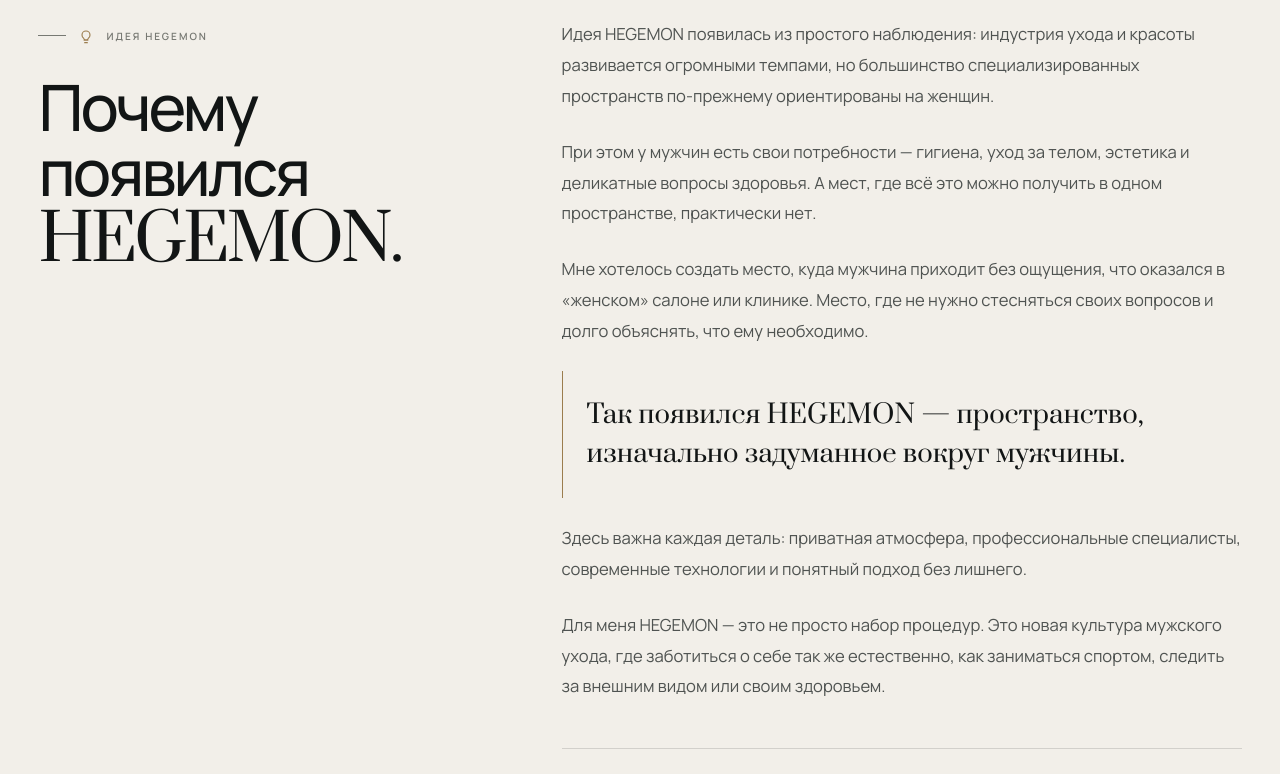
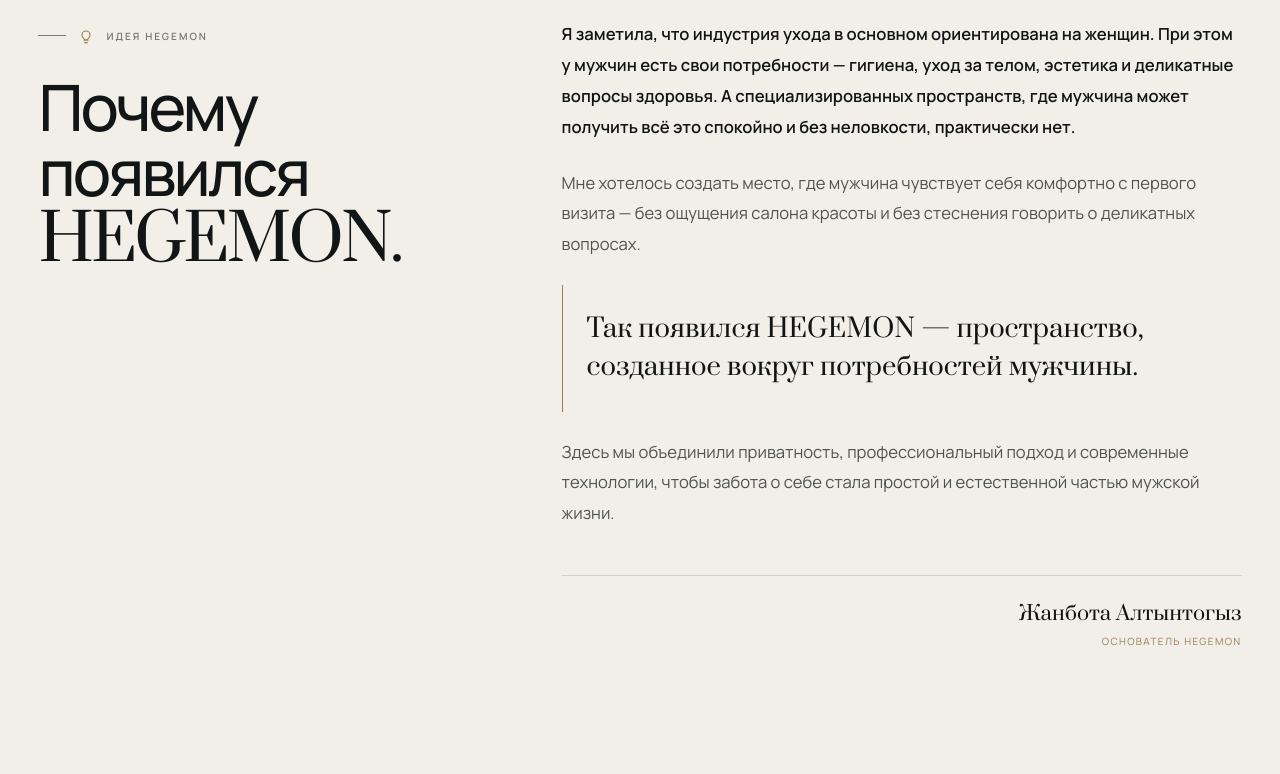
Before and after one commit to ahmedddd-code/hegemon, a React (Vite) app: page /about in a window 1280 px wide. Shown: the part 1420-2194 px from the top of the page. Built offline with nearby package versions, Linux system fonts and the light colour scheme; no server answers.

Commit message:
Refine founder story and signature

```diff
--- a/src/components/AboutStory.tsx
+++ b/src/components/AboutStory.tsx
@@ -23,13 +23,11 @@
             <h2>Почему появился<br /><em>HEGEMON.</em></h2>
           </header>
           <div className="founder-story__copy">
-            <p>Идея HEGEMON появилась из простого наблюдения: индустрия ухода и красоты развивается огромными темпами, но большинство специализированных пространств по-прежнему ориентированы на женщин.</p>
-            <p>При этом у мужчин есть свои потребности — гигиена, уход за телом, эстетика и деликатные вопросы здоровья. А мест, где всё это можно получить в одном пространстве, практически нет.</p>
-            <p>Мне хотелось создать место, куда мужчина приходит без ощущения, что оказался в «женском» салоне или клинике. Место, где не нужно стесняться своих вопросов и долго объяснять, что ему необходимо.</p>
-            <p>Так появился HEGEMON — пространство, изначально задуманное вокруг мужчины.</p>
-            <p>Здесь важна каждая деталь: приватная атмосфера, профессиональные специалисты, современные технологии и понятный подход без лишнего.</p>
-            <p>Для меня HEGEMON — это не просто набор процедур. Это новая культура мужского ухода, где заботиться о себе так же естественно, как заниматься спортом, следить за внешним видом или своим здоровьем.</p>
-            <footer><span>Основатель HEGEMON</span><strong>HEGEMON</strong></footer>
+            <p className="founder-story__lead">Я заметила, что индустрия ухода в основном ориентирована на женщин. При этом у мужчин есть свои потребности — гигиена, уход за телом, эстетика и деликатные вопросы здоровья. А специализированных пространств, где мужчина может получить всё это спокойно и без неловкости, практически нет.</p>
+            <p>Мне хотелось создать место, где мужчина чувствует себя комфортно с первого визита — без ощущения салона красоты и без стеснения говорить о деликатных вопросах.</p>
+            <p className="founder-story__origin">Так появился <strong>HEGEMON — пространство, созданное вокруг потребностей мужчины.</strong></p>
+            <p>Здесь мы объединили приватность, профессиональный подход и современные технологии, чтобы забота о себе стала простой и естественной частью мужской жизни.</p>
+            <footer><strong>Жанбота Алтынтогыз</strong><em>Основатель HEGEMON</em></footer>
           </div>
         </div>
       </section>
--- a/src/styles/about.css
+++ b/src/styles/about.css
@@ -14,10 +14,12 @@
 .founder-story__copy { max-width:760px; }
 .founder-story__copy>p { color:#4f5351; font-size:clamp(15px,1.3vw,18px); line-height:1.85; }
 .founder-story__copy>p+p { margin-top:25px; }
-.founder-story__copy>p:nth-child(4) { padding:25px 0 25px 24px; border-left:1px solid var(--gold-dark); color:var(--ink); font:clamp(21px,2vw,29px)/1.5 'Prata',serif; }
-.founder-story__copy footer { margin-top:46px; padding-top:24px; display:flex; align-items:end; justify-content:space-between; gap:25px; border-top:1px solid var(--line); }
-.founder-story__copy footer span { color:var(--muted); font-size:10px; letter-spacing:.15em; text-transform:uppercase; }
-.founder-story__copy footer strong { font:18px 'Prata',serif; letter-spacing:.14em; }
+.founder-story__copy .founder-story__lead { color:var(--ink); font-weight:600; }
+.founder-story__copy .founder-story__origin { padding:25px 0 25px 24px; border-left:1px solid var(--gold-dark); color:var(--ink); font:clamp(21px,2vw,29px)/1.5 'Prata',serif; }
+.founder-story__copy .founder-story__origin strong { font-weight:400; }
+.founder-story__copy footer { margin-top:46px; padding-top:24px; display:flex; align-items:flex-end; flex-direction:column; gap:7px; border-top:1px solid var(--line); text-align:right; }
+.founder-story__copy footer strong { color:var(--ink); font:20px 'Prata',serif; }
+.founder-story__copy footer em { color:var(--gold-dark); font-size:10px; letter-spacing:.14em; text-transform:uppercase; }
 .hygiene { position:relative; min-height:690px; display:flex; align-items:center; color:#fff; background:#071315 url('/images/hegemon-hero-man.png') 88% center/auto 115% no-repeat; }
 .hygiene::before { content:''; position:absolute; inset:0; background:linear-gradient(90deg,#071315 0%,#071315 46%,rgba(7,19,21,.72) 67%,rgba(7,19,21,.12)); }
 .hygiene__content { position:relative; z-index:1; display:grid; grid-template-columns:1.05fr .65fr; gap:7%; align-items:end; }
@@ -55,7 +57,7 @@
   .founder-story h2 { margin-top:24px; font-size:42px; }
   .founder-story__copy>p { font-size:14px; line-height:1.75; }
   .founder-story__copy>p+p { margin-top:20px; }
-  .founder-story__copy>p:nth-child(4) { padding:20px 0 20px 18px; font-size:21px; }
+  .founder-story__copy .founder-story__origin { padding:20px 0 20px 18px; font-size:21px; }
   .hygiene { padding-block:75px; background-position:67% bottom; background-size:auto 82%; }
   .hygiene::before { background:linear-gradient(180deg,#071315 0%,#071315 53%,rgba(7,19,21,.68) 78%,rgba(7,19,21,.25)); }
   .hygiene__copy>p { font-size:13px; }
```
